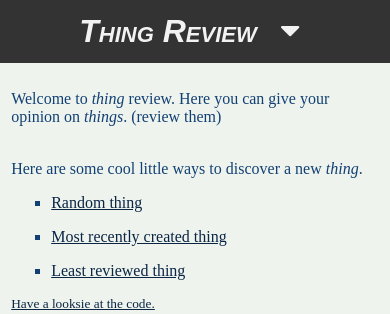
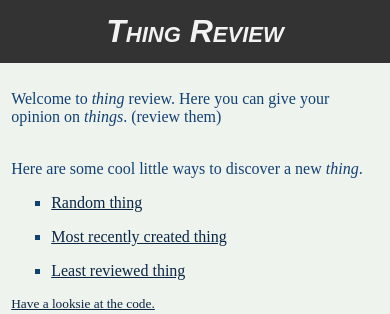
Before and after one commit to physi3/thingreview, a Django app: page / in a window 390 px wide. Shown: the top 314 px of the page. Run offline with Django 3.2, Linux system fonts and the light colour scheme.

Commit message:
Revert "Fixes #10"
This reverts commit 1feab65eeaf06a283dd45ed0c53721dfc39a848c.

```diff
--- a/static/css/style.css
+++ b/static/css/style.css
@@ -79,10 +79,6 @@ ul {
     text-align: center;
 }
 
-#drop-down-icon {
-    display: none;
-}
-
 @media screen and (max-width: 500px) {
     .header h1 {
         cursor: pointer;
@@ -94,11 +90,6 @@ ul {
 
     #header-items {
         display: none;
-    }
-
-    #drop-down-icon {
-        display: inline-table;
-        padding-left: 0.4em;
     }
 }
 
--- a/templates/base.html
+++ b/templates/base.html
@@ -6,7 +6,6 @@
     <link rel="icon" href="{% static 'icons/favicon.ico' %}">
     <title>{% block title %}Thing Review{% endblock %}</title>
 
-    <link href="https://cdnjs.cloudflare.com/ajax/libs/font-awesome/4.7.0/css/font-awesome.min.css" rel="stylesheet">
     <link href="{% static 'css/style.css' %}" rel="stylesheet">
     <link href="{% block css %}{% endblock %}" rel="stylesheet">
 
@@ -15,7 +14,7 @@
 </head>
 <body>
     <div class="header">
-        <h1 onclick="toggleHeaderItems();">{% block header %}{% endblock %}<i id="drop-down-icon" class="fa fa-fw fa-caret-down"></i></h1>
+        <h1 onclick="toggleHeaderItems();">{% block header %}{% endblock %}</h1>
         <div id="header-items">
             <a href="{% url 'things:index' %}">Home</a>
             <a href="{% url 'things:things' %}">View All</a>
```
